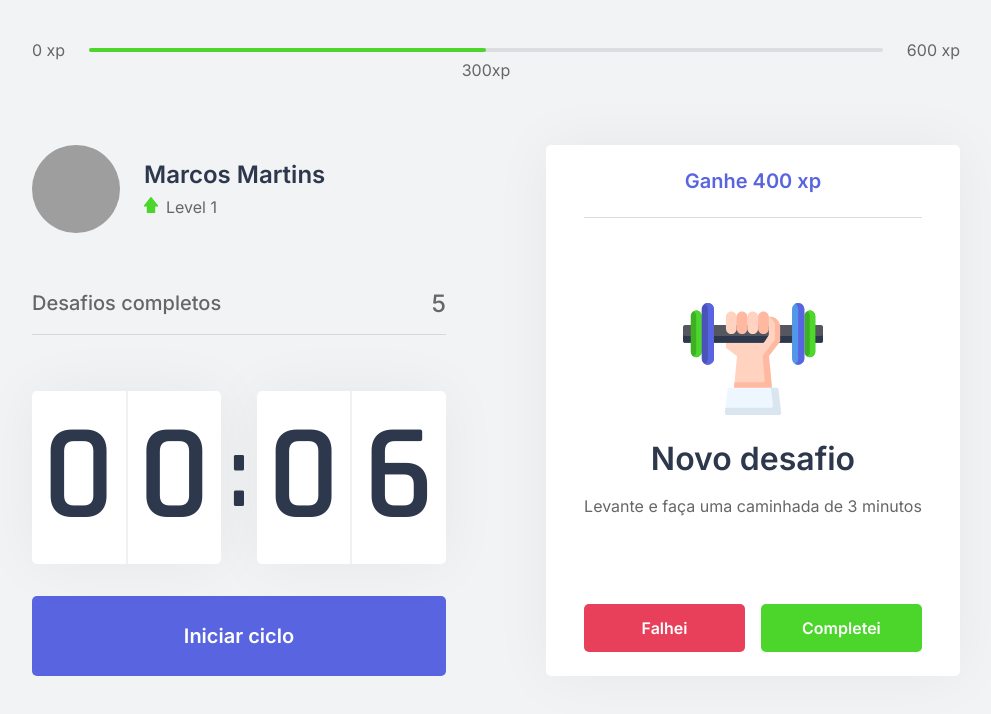
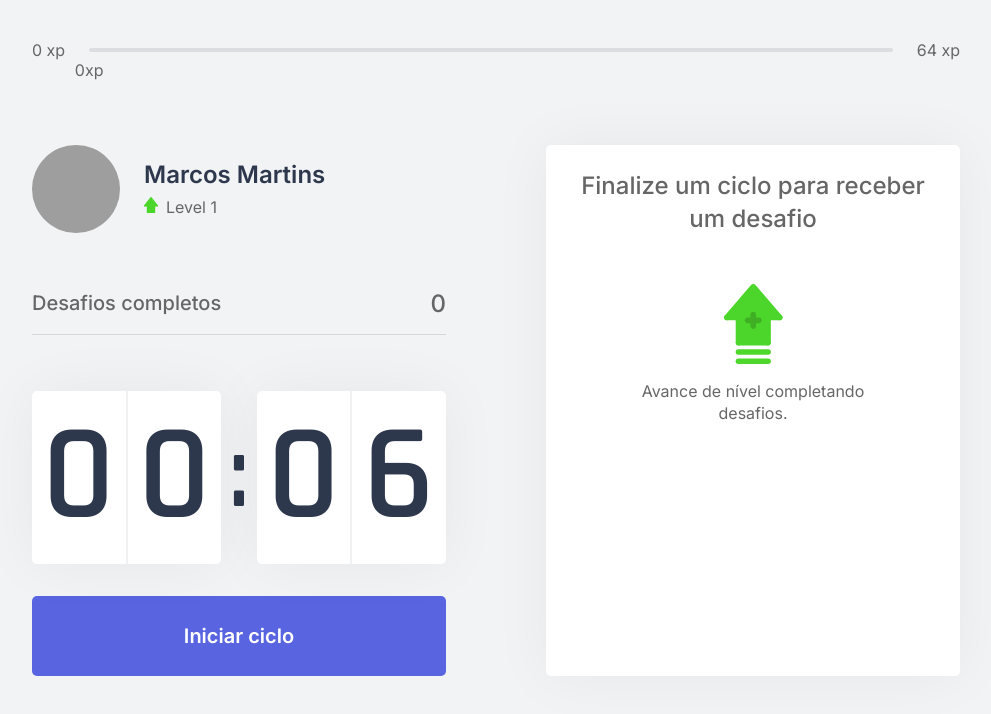
Before and after one commit to marcosvgmartins/moveit-next, a Next.js app: page / in a window 1280 px wide. Shown: the top 714 px of the page, without its empty margins (144-1135 px from the left). Built offline with nearby package versions, Linux system fonts and the light colour scheme; grey boxes are pictures that could not be loaded.

Commit message:
use React context to share information between components
And add more functionality to the Countdown component

```diff
--- /dev/null
+++ b/data/challenges.json
@@ -0,0 +1,62 @@
+[
+    {
+      "type": "body",
+      "description": "Estique um de seus braços com a palma da mão virada para frente e puxe os dedos para cima por 10 segundos por mão.",
+      "amount": 80
+    },
+    {
+      "type": "body",
+      "description": "Estique seu braço contra o peito e puxe-o utilizando o outro braço por 10 segundos por braço.",
+      "amount": 60
+    },
+    {
+      "type": "body",
+      "description": "Puxe seu pescoço com a ajuda da mão para a direita e para a esquerda, permanecendo na posição por alguns segundos.",
+      "amount": 70
+    },
+    {
+      "type": "body",
+      "description": "Com as duas mãos na parte de trás da cabeça, leve-a para baixo, alongando a parte de trás da região.",
+      "amount": 60
+    },
+    {
+      "type": "body",
+      "description": "Cruze as pernas e desça com as mãos esticadas em direção ao chão. Repita o movimento com a outra perna na frente.",
+      "amount": 100
+    },
+    {
+      "type": "body",
+      "description": "Sentado, abra as pernas e tente encostar as palmas das mãos no chão, repita 3 vezes por 5 segundos.",
+      "amount": 80
+    },
+    {
+      "type": "body",
+      "description": "Puxe o joelho de encontro ao peito e segure, troque de perna após 10 segundos.",
+      "amount": 50
+    },
+    {
+      "type": "body",
+      "description": "Sentado, cruze uma perna e incline seu tronco à frente, troque de perna após 10 segundos.",
+      "amount": 80
+    },
+    {
+      "type": "eye",
+      "description": "Sentado, feche os olhos e cubra-os com as palmas da mão durante 2 minutos, depois abra normalmente.",
+      "amount": 90
+    },
+    {
+      "type": "eye",
+      "description": "Em algum ambiente aberto, olhe o mais longe que puder em quatro direções por 3s, mexa apenas os olhos. Repita 3 vezes.",
+      "amount": 140
+    },
+    {
+      "type": "eye",
+      "description": "Usando os polegares, massage a área abaixo das sobrancelhas em movimentos circulares por 15 segundos.",
+      "amount": 70
+    },
+    {
+      "type": "body",
+      "description": "Em pé, gire a cintura o máximo que puder para a esquerda, segure por cinco segundos. Repita para a direita.",
+      "amount": 90
+    }
+  ]
--- a/package.json
+++ b/package.json
@@ -16,6 +16,7 @@
     "@types/node": "^14.14.31",
     "@types/react": "^17.0.2",
     "@types/react-dom": "^17.0.1",
+    "prettier": "2.2.1",
     "typescript": "^4.1.5"
   }
 }
--- a/src/components/ChallengeBox.tsx
+++ b/src/components/ChallengeBox.tsx
@@ -1,39 +1,46 @@
+import { useContext } from 'react';
+import { ChallengesContext } from '../contexts/ChallengesContext';
 import styles from '../styles/components/ChallengeBox.module.css';
 
 export function ChallengeBox() {
-    const hasActiveChallenge = true;
+    const { activeChallenge, resetChallenge } = useContext(ChallengesContext);
 
     return (
         <div className={styles.challengeBoxContainer}>
-            {hasActiveChallenge ?
-                (<div className={styles.challengeActive}>
-                    <header>Ganhe 400 xp</header>
+            {activeChallenge ? (
+                <div className={styles.challengeActive}>
+                    <header>Ganhe {activeChallenge.amount} xp</header>
                     <main>
-                        <img src="icons/body.svg" />
+                        <img src={`icons/${activeChallenge.type}.svg`} />
                         <strong>Novo desafio</strong>
-                        <p>Levante e faça uma caminhada de 3 minutos</p>
+                        <p>{activeChallenge.description}</p>
                     </main>
 
                     <footer>
                         <button
                             type="button"
-                            className={styles.challengeFailedButton}>
+                            className={styles.challengeFailedButton}
+                            onClick={resetChallenge}
+                        >
                             Falhei
                         </button>
                         <button
                             type="button"
-                            className={styles.challengeSucceededButton}>
+                            className={styles.challengeSucceededButton}
+                        >
                             Completei
                         </button>
                     </footer>
-                </div>) :
-                (<div className={styles.challengeNotActive}>
+                </div>
+            ) : (
+                <div className={styles.challengeNotActive}>
                     <strong>Finalize um ciclo para receber um desafio</strong>
                     <p>
                         <img src="icons/level-up.svg" alt="Level Up" />
                         Avance de nível completando desafios.
                     </p>
-                </div>)}
-        </div >
+                </div>
+            )}
+        </div>
     );
 }
--- a/src/components/CompletedChallenges.tsx
+++ b/src/components/CompletedChallenges.tsx
@@ -1,10 +1,13 @@
-import styles from '../styles/components/CompletedChallenges.module.css'
+import { useContext } from 'react';
+import { ChallengesContext } from '../contexts/ChallengesContext';
+import styles from '../styles/components/CompletedChallenges.module.css';
 
 export function CompletedChallenges() {
+    const { challengesCompleted } = useContext(ChallengesContext);
     return (
         <div className={styles.completedChallengesContainer}>
             <span>Desafios completos</span>
-            <span>5</span>
+            <span>{challengesCompleted}</span>
         </div>
     );
 }
--- a/src/components/ExperienceBar.tsx
+++ b/src/components/ExperienceBar.tsx
@@ -1,15 +1,27 @@
-import styles from '../styles/components/ExperienceBar.module.css'
+import { useContext } from 'react';
+import { ChallengesContext } from '../contexts/ChallengesContext';
+import styles from '../styles/components/ExperienceBar.module.css';
 
 export function ExperienceBar() {
+    const { currentExperience, experienceToNextLevel } = useContext(
+        ChallengesContext
+    );
+
+    const percentToNextLevel =
+        Math.round(currentExperience * 100) / experienceToNextLevel;
     return (
         <header className={styles.experienceBar}>
             <span>0 xp</span>
             <div>
-                <div style={{ width: '50%' }}></div>
-                <span className={styles.currentExperience} style={{ left: '50%' }}>
-                    300xp
+                <div style={{ width: `${percentToNextLevel}%` }}></div>
+                <span
+                    className={styles.currentExperience}
+                    style={{ left: `${percentToNextLevel}%` }}
+                >
+                    {currentExperience}xp
                 </span>
             </div>
-            <span>600 xp</span>
-        </header>);
+            <span>{experienceToNextLevel} xp</span>
+        </header>
+    );
 }
--- /dev/null
+++ b/src/contexts/ChallengesContext.tsx
@@ -0,0 +1,82 @@
+import { createContext, ReactNode, useState } from 'react';
+import challenges from '../../data/challenges.json';
+
+/**
+ * The Challenge type, according to the information at challenges.json
+ */
+interface Challenge {
+    type: 'body' | 'eye';
+    description: string;
+    amount: number;
+}
+
+/**
+ * Interface that describes everything that ChallengesProvider exports in the context
+ */
+interface ChallengesContextData {
+    level: number;
+    currentExperience: number;
+    experienceToNextLevel: number;
+    challengesCompleted: number;
+    activeChallenge: Challenge;
+    levelUp: () => void;
+    startNewChallenge: () => void;
+    resetChallenge: () => void;
+}
+
+/**
+ * The type for ChallengesProvider's children (which are React components)
+ */
+interface ChallengesProviderProps {
+    children: ReactNode;
+}
+
+/**
+ * The context in React allows different components to share information (variables,
+ * objects etc) and functions
+ */
+export const ChallengesContext = createContext({} as ChallengesContextData);
+
+export function ChallengesProvider({ children }: ChallengesProviderProps) {
+    const [level, setLevel] = useState(1);
+    const [currentExperience, setCurrentExperience] = useState(0);
+    const [challengesCompleted, setChallengesCompleted] = useState(0);
+
+    const [activeChallenge, setActiveChallenge] = useState(null);
+
+    const experienceToNextLevel = Math.pow((level + 1) * 4, 2);
+
+    function levelUp() {
+        setLevel(level + 1);
+    }
+
+    function startNewChallenge() {
+        console.log('New challenge');
+        const randomChallengeIndex = Math.floor(
+            Math.random() * challenges.length
+        );
+        const challenge = challenges[randomChallengeIndex];
+        setActiveChallenge(challenge);
+    }
+
+    function resetChallenge() {
+        setActiveChallenge(null);
+    }
+
+    return (
+        <ChallengesContext.Provider
+            value={{
+                level,
+                currentExperience,
+                experienceToNextLevel,
+                challengesCompleted,
+                activeChallenge,
+                levelUp,
+                startNewChallenge,
+                resetChallenge,
+            }}
+        >
+            {children}
+        </ChallengesContext.Provider>
+    );
+}
--- a/src/pages/_app.tsx
+++ b/src/pages/_app.tsx
@@ -1,9 +1,13 @@
 import '../styles/global.css';
 
-
+import { ChallengesProvider } from '../contexts/ChallengesContext';
 
 function MyApp({ Component, pageProps }) {
-  return <Component {...pageProps} />
+    return (
+        <ChallengesProvider>
+            <Component {...pageProps} />
+        </ChallengesProvider>
+    );
 }
 
-export default MyApp
+export default MyApp;
--- a/src/styles/components/ChallengeBox.module.css
+++ b/src/styles/components/ChallengeBox.module.css
@@ -1,5 +1,5 @@
 .challengeBoxContainer {
-    height:100%;
+    height: 100%;
     background: var(--white);
     border-radius: 5px;
     box-shadow: 0 0 60px rgba(0, 0, 0, 0.05);
```
Also changed, not shown: src/components/Countdown.tsx (+30 -15 lines), src/pages/index.tsx (+8 -8 lines), 1 other file (tests, documents, lock files or other folders).
